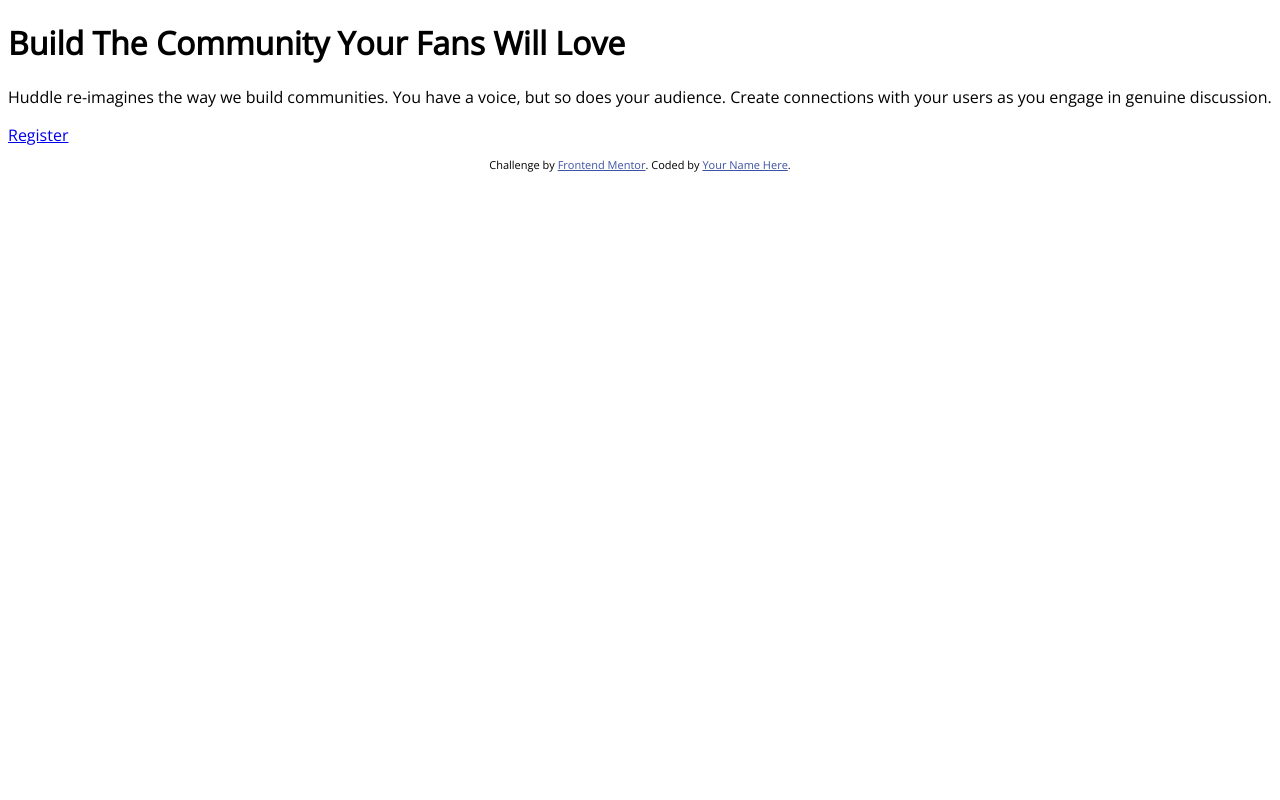
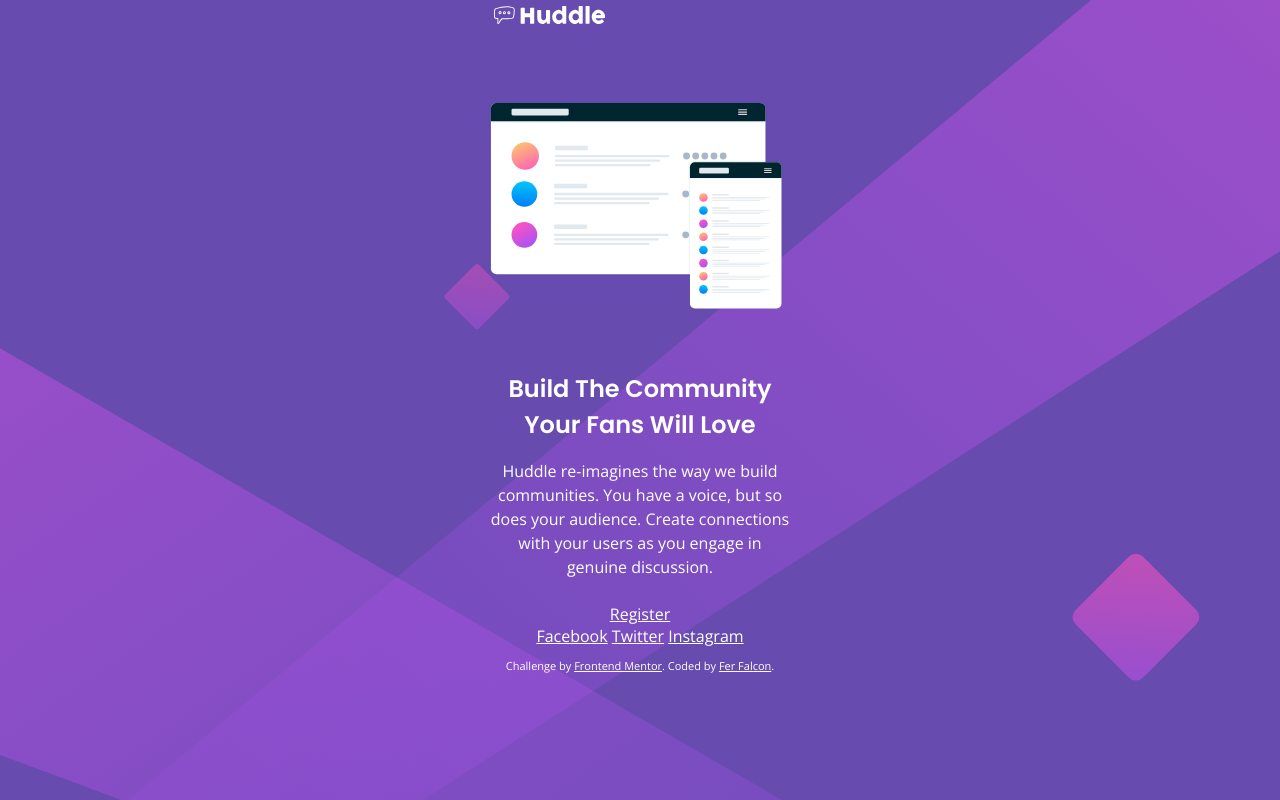
Before and after one commit to ferfalcon/huddle-landing-page-with-single-introductory-section, a plain HTML site: page index.html in a window 1280 px wide. Drawn offline with nearby package versions, Linux system fonts and the light colour scheme.

Commit message:
Classification

```diff
--- a/index.html
+++ b/index.html
@@ -8,22 +8,32 @@
 	<title>Frontend Mentor | Huddle landing page with single introductory section</title>
 	<link rel="preconnect" href="https://fonts.googleapis.com">
 	<link rel="preconnect" href="https://fonts.gstatic.com" crossorigin>
-	<link href="https://fonts.googleapis.com/css2?family=Open+Sans&family=Poppins:wght@400;600&display=swap"
-		rel="stylesheet">
-	<link rel="stylesheet" type="text/css" href="/styles/styles.css" />
+	<link href="https://fonts.googleapis.com/css2?family=Open+Sans&family=Poppins:wght@400;600&display=swap" rel="stylesheet">
+	<link rel="stylesheet" type="text/css" href="/styles/styles.css">
 </head>
 
 <body>
-	<h1>Build The Community Your Fans Will Love</h1>
-	<p>Huddle re-imagines the way we build communities. You have a voice, but so does your audience.
-	Create connections with your users as you engage in genuine discussion.</p>
-	<a href="#">Register</a>
-	<footer>
-		<p class="attribution">
-			Challenge by <a href="https://www.frontendmentor.io?ref=challenge" target="_blank">Frontend Mentor</a>.
-			Coded by <a href="#">Your Name Here</a>.
+	<div class="content-wrapper">
+		<img src="/images/logo.svg" alt="Huddle" class="huddle-logo">
+		<img src="/images/illustration-mockups.svg" alt="" class="banner">
+		<h1 class="main-heading">Build The Community Your Fans Will Love</h1>
+		<p class="copy">
+			Huddle re-imagines the way we build communities. You have a voice, but so does your audience.
+			Create connections with your users as you engage in genuine discussion.
 		</p>
-	</footer>
+		<a href="#" class="button">Register</a>
+		<nav>
+			<a class="social   social--facebook" href="#">Facebook</a>
+			<a class="social   social--trwitter" href="#">Twitter</a>
+			<a class="social   social--instagram" href="#">Instagram</a>
+		</nav>
+		<footer>
+			<p class="attribution">
+				Challenge by <a href="https://www.frontendmentor.io?ref=challenge" target="_blank">Frontend Mentor</a>.
+				Coded by <a href="#">Fer Falcon</a>.
+			</p>
+		</footer>
+	</div>
 </body>
 
 </html>
--- a/styles/styles.less
+++ b/styles/styles.less
@@ -1,30 +1,75 @@
 :root {
-	--violet: hsl(257, 40%, 49%);
+	--violet: rgb(103, 75, 175);
 	--soft-magenta: hsl(300, 69%, 71%);
 }
 
-.open-sans {
-  font-family: "Open Sans", sans-serif;
-  font-optical-sizing: auto;
+.ff-accent {
+	font-family: "Poppins", sans-serif;
+	font-weight: 400;
+	font-style: normal;
+}
+
+.ff-accent-semibold {
+	font-family: "Poppins", sans-serif;
+	font-weight: 600;
+	font-style: normal;
+}
+
+.ff-body {
+	font-family: "Open Sans", sans-serif;
   font-weight: 400;
   font-style: normal;
+  font-optical-sizing: auto;
   font-variation-settings: "wdth" 100;
 }
 
-.poppins-regular {
-  font-family: "Poppins", sans-serif;
-  font-weight: 400;
-  font-style: normal;
+body {
+	.ff-body;
+	color: white;
+	text-align: center;
+	background-color: var(--violet);
+	background-image: url("/images/bg-mobile.svg");
+	background-repeat: no-repeat;
+	background-size: 100%;
+	margin: 0;
 }
 
-.poppins-semibold {
-  font-family: "Poppins", sans-serif;
-  font-weight: 600;
-  font-style: normal;
+img {
+	display: flex;
 }
 
-body {
-	.open-sans;
+a {
+	color: white;
+}
+
+.content-wrapper {
+	width: 100%;
+	max-width: 304px;
+	margin: auto;
+}
+
+.huddle-logo {
+	width: 100%;
+	max-width: 120px;
+	margin-bottom: 70px;
+}
+
+.banner {
+	width: 100%;
+	max-width: 296px;
+	margin-bottom: 60px;
+}
+
+.main-heading {
+	.ff-accent-semibold;
+	font-size: 1.5rem;
+	line-height: 2.25rem;
+	margin-bottom: 1rem;
+}
+
+.copy {
+	line-height: 1.5rem;
+	margin-bottom: 1.5rem;
 }
 
 .attribution {
@@ -33,5 +78,5 @@ body {
 }
 
 .attribution a {
-	color: hsl(228, 45%, 44%);
+	color: white;
 }
```
Also changed, not shown: styles/styles.css, 1 other file.
